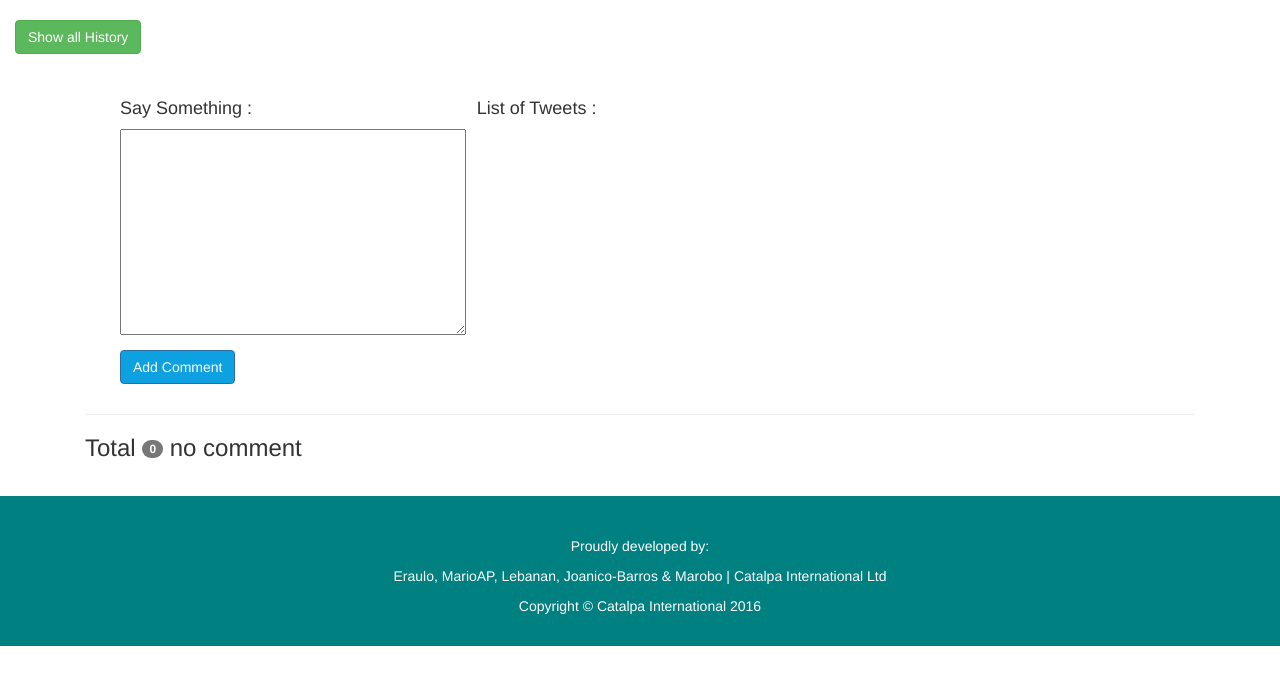
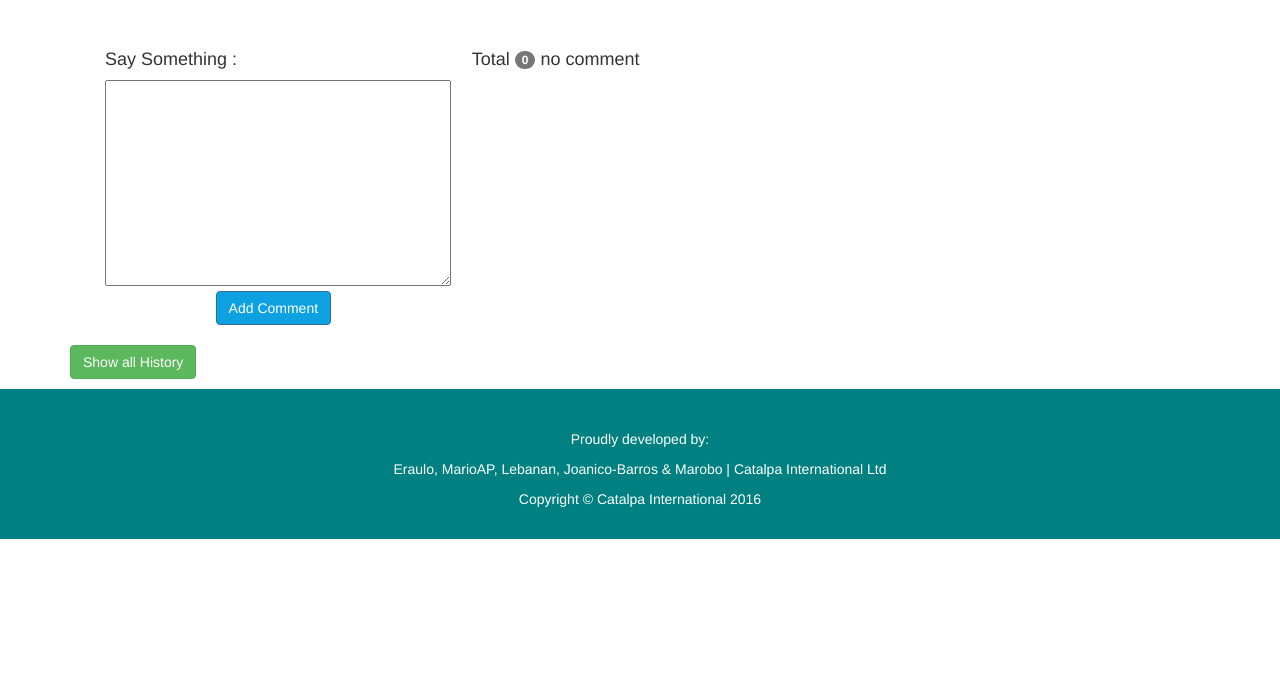
Before and after one commit to pykafe/tweetytimor, a Django app: page / in a window 1280 px wide. Shown: the part 65-750 px from the top of the page. Run offline with Django 3.2, Linux system fonts and the light colour scheme; data that the repository does not hold is empty; some libraries are stand-ins or nearby versions.

Commit message:
improving style

```diff
--- a/tweetytimor/tweety/static/css/tweety.css
+++ b/tweetytimor/tweety/static/css/tweety.css
@@ -2,6 +2,26 @@ body{
     font-family:"Gill Sans Extrabold", Helvetica, sans-serif;
 	background-color:#FFFFFF;
 
+}
+
+form {
+    text-align: center;
+}
+
+li.tweet {
+    background-color: #e6f2ff;
+    margin-bottom: 3px;
+    border-radius: 3px;
+    padding: 5px;
+}
+
+li.tweet p {
+   margin-bottom: 2px;
+}
+
+li.tweet span {
+    font-size: smaller;
+    font-style: italic;
 }
 
 .btn-primary {
--- a/tweetytimor/tweety/templates/tweety/index.html
+++ b/tweetytimor/tweety/templates/tweety/index.html
@@ -16,43 +16,21 @@
             </div>
         </nav>
 
-        <div class="container-fluid">
-            <button id="toggle_history" class="btn btn-success">Show all History</button>
-        </div>
+        <div class ="container">
+            <div id="tweetdisplay" >
+                <div class="row">
+                    <div class="col-md-4">
+                        <h4>Say Something :</h4>
 
-        <div class ="container">
-            <div class="panel-body">
-                <div id="tweetdisplay" class="nav nav-pills">
-                    <div class = "row">
-                        <div class = "col-md-4">
-                            <p>
-                                <h4> Say Something : </h4>
-                            </p>
                         <form action="." method="post">
                             {% csrf_token %}
-                                <p>{{ form.comment }}</p>
-                                <p>{{ form.comment.errors }}</p>
+                            {{ form.comment }}
+                            {{ form.comment.errors }}
                             <button id="add_tweet" class="btn btn-primary">Add Comment</button>
                         </form>
                     </div>
                     <div class="col-md-8">
-                            <h4>List of Tweets : </h4>
-                            <ul>
-                                {% for tweet in tweets %}
-                                <li>
-                                    <p>{{ tweet.comment }}</p>
-                                    <span class="badge">
-                                       <p><i> Created on {{ tweet.created_on }} </i></p>
-                                    </span>
-                                    <hr>
-                                </li>
-                                {% endfor %}
-                            </ul>
-                        </div>
-                    </div>
-                    <hr>
-                    <p>
-                        <h3>Total
+                        <h4>Total
                             <span class="badge">
                                 {{ total_tweets }}
                             </span>
@@ -61,8 +39,17 @@
                             {%elif total_tweets == 0 %}
                                 no comment
                             {% else %} Tweets {% endif %}
-                        </h3>
-                    </p>
+                        </h4>
+                        <ul>
+                            {% for tweet in tweets %}
+                            <li class="tweet">
+                                <p>{{ tweet.comment }}</p>
+                                <span>Created on {{ tweet.created_on }}</span>
+                            </li>
+                            {% endfor %}
+                        </ul>
+                    </div>
+                </div>
             </div>
             <div id="history" class = "row">
                 <div class="col-md-12">
@@ -77,7 +64,8 @@
                      </ul>
                 </div>
             </div>
-            </div>
+
+            <button id="toggle_history" class="btn btn-success">Show all History</button>
         </div>
 
         <script type="text/javascript">
```
Lines whose indentation alone changed are shown as unchanged.
